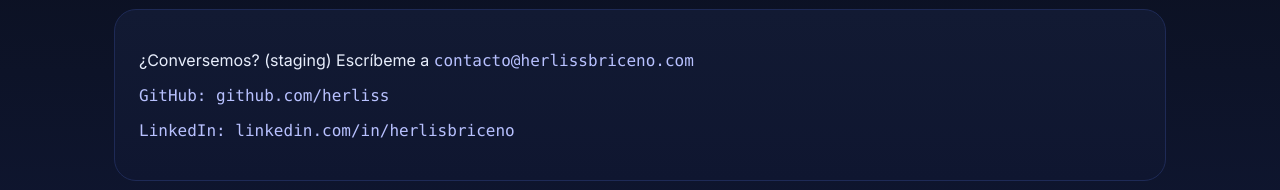
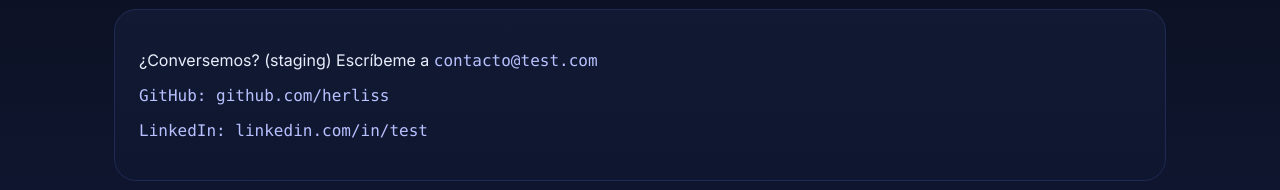
Before and after one commit to Herliss/herliss.github.io, a plain HTML site: page index.html in a window 1280 px wide. Shown: the part 1368-1558 px from the top of the page. Drawn offline with Linux system fonts and the light colour scheme.

Commit message:
Update index.html

```diff
--- a/index.html
+++ b/index.html
@@ -118,9 +118,9 @@
     <section id="contacto">
       <h2>Contacto</h2>
       <div class="card">
-        <p>¿Conversemos? (staging) Escríbeme a <a class="mono" href="mailto:contacto@herlissbriceno.com">contacto@herlissbriceno.com</a></p>
+        <p>¿Conversemos? (staging) Escríbeme a <a class="mono" href="mailto:contacto@herlissbriceno.com">contacto@test.com</a></p>
         <p class="mono">GitHub: <a href="https://github.com/herliss">github.com/herliss</a></p>
-        <p class="mono">LinkedIn: <a href="https://www.linkedin.com/in/herlisbriceno">linkedin.com/in/herlisbriceno</a></p>
+        <p class="mono">LinkedIn: <a href="https://www.linkedin.com/in/herlisbriceno">linkedin.com/in/test</a></p>
       </div>
     </section>
   </main>
```
